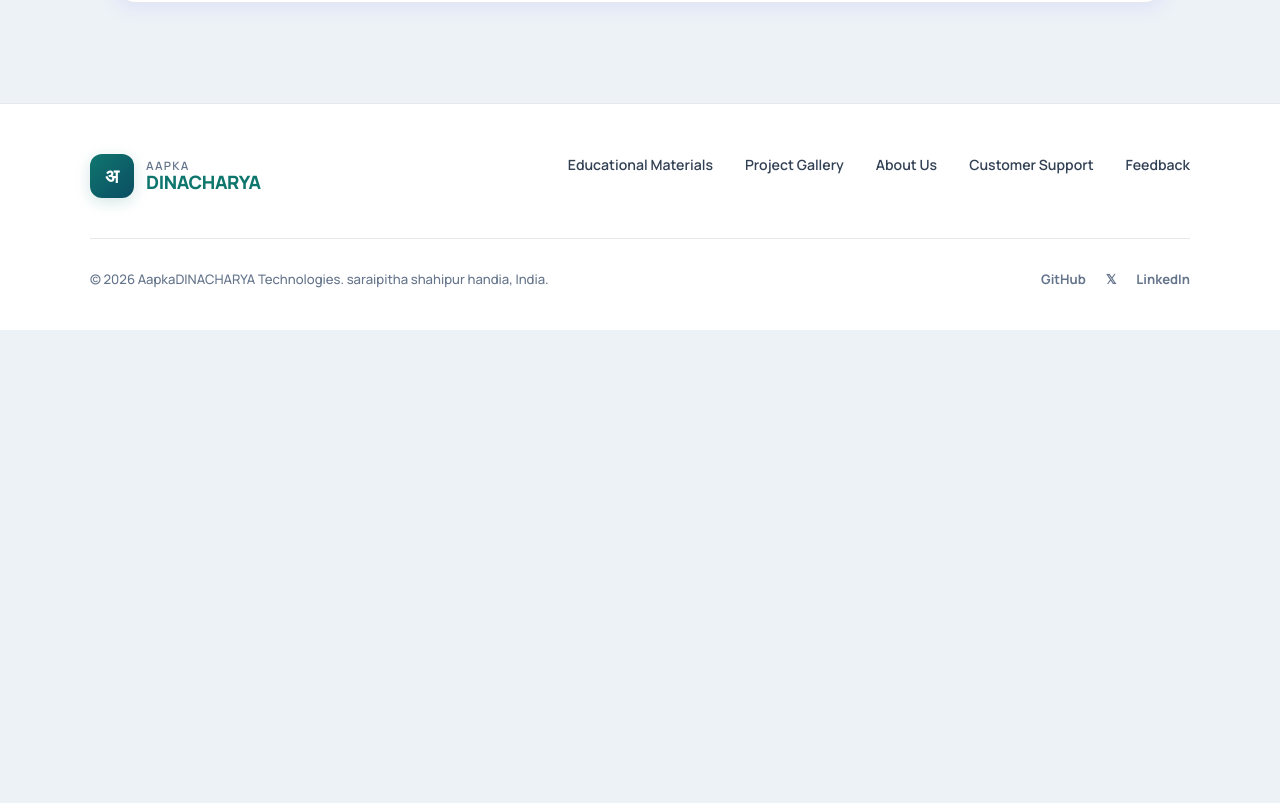
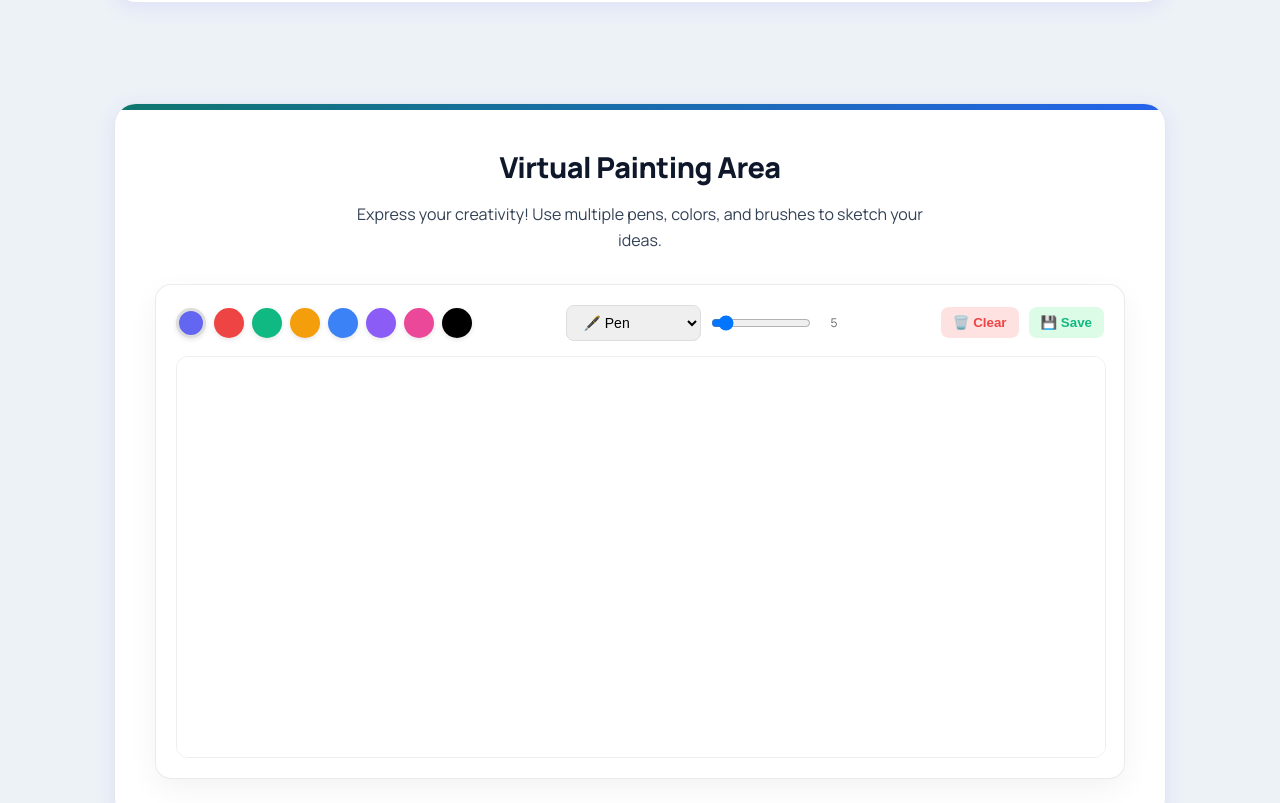
Before and after one commit to tripti249/project2, a website: page frontend/index.html in a window 1280 px wide. Shown: the part 1566-2369 px from the top of the page. Before the commit the page ends 1896 px from the top, so only its background shows below. Drawn offline with nearby package versions, Linux system fonts and the light colour scheme; sample sign-in values are in the browser's storage; a web font is replaced by a local one.

Commit message:
Implement Note-saving backend routes and add React-based Virtual Painting feature

```diff
--- a/frontend/app.js
+++ b/frontend/app.js
@@ -1853,9 +1853,12 @@ function checkEditorState() {
 
 // API Operations
 async function fetchNotes() {
+  const currentToken = localStorage.getItem('adc_token');
+  if (!currentToken) return;
+
   try {
     const res = await fetch(`${API}/notes`, {
-      headers: { 'Authorization': `Bearer ${token}` }
+      headers: { 'Authorization': `Bearer ${currentToken}` }
     });
     const data = await res.json();
     if (data.success) {
@@ -1901,6 +1904,9 @@ async function createNewNote() {
 }
 
 async function saveNote() {
+  const currentToken = localStorage.getItem('adc_token');
+  if (!currentToken) return showToast('Please login to save notes.', 'error');
+
   const noteData = {
     title:   noteTitleInput.value.trim() || 'Untitled Note',
     content: noteEditor.innerHTML
@@ -1914,7 +1920,7 @@ async function saveNote() {
       method,
       headers: {
         'Content-Type': 'application/json',
-        'Authorization': `Bearer ${token}`
+        'Authorization': `Bearer ${currentToken}`
       },
       body: JSON.stringify(noteData)
     });
@@ -1935,10 +1941,13 @@ async function deleteNote() {
   if (!currentNoteId) return showToast('No note selected!', 'info');
   if (!confirm('Are you sure you want to delete this note?')) return;
 
+  const currentToken = localStorage.getItem('adc_token');
+  if (!currentToken) return;
+
   try {
     const res = await fetch(`${API}/notes/${currentNoteId}`, {
       method: 'DELETE',
-      headers: { 'Authorization': `Bearer ${token}` }
+      headers: { 'Authorization': `Bearer ${currentToken}` }
     });
     const data = await res.json();
     if (data.success) {
--- a/frontend/index.html
+++ b/frontend/index.html
@@ -823,6 +823,7 @@ Always maintain balance.</div>
 
   <!-- ══ BTECH RESOURCES (React) ══════════════════════════════ -->
   <div id="react-resources-root"></div>
+  <div id="react-drawing-root"></div>
 
   <!-- ══ FOOTER ════════════════════════════════════════════ -->
   <footer class="dashboard-footer">
@@ -928,6 +929,7 @@ Always maintain balance.</div>
   <script src="motivation.js"></script>
   <script src="react-profile.js"></script>
   <script src="react-resources.js"></script>
+  <script src="react-drawing.js"></script>
 </body>
 
 </html>
--- /dev/null
+++ b/frontend/react-drawing.js
@@ -0,0 +1,231 @@
+(function initializeReactDrawing() {
+  const mountNode = document.getElementById('react-drawing-root');
+  if (!mountNode || !window.React || !window.ReactDOM) return;
+
+  const { useState, useEffect, useRef } = window.React;
+  const h = window.React.createElement;
+
+  function DrawingContainer() {
+    const canvasRef = useRef(null);
+    const [isDrawing, setIsDrawing] = useState(false);
+    const [color, setColor] = useState('#6366f1'); // Default: Indigo
+    const [brushSize, setBrushSize] = useState(5);
+    const [tool, setTool] = useState('brush'); // brush, eraser, highlighter
+    const [history, setHistory] = useState([]);
+
+    useEffect(() => {
+      const canvas = canvasRef.current;
+      if (!canvas) return;
+
+      const ctx = canvas.getContext('2d');
+      // Set canvas size based on parent container
+      const resizeCanvas = () => {
+        const parent = canvas.parentElement;
+        canvas.width = parent.clientWidth - 40; // padding
+        canvas.height = 400;
+        // Restore background
+        ctx.fillStyle = '#ffffff';
+        ctx.fillRect(0, 0, canvas.width, canvas.height);
+      };
+
+      resizeCanvas();
+      window.addEventListener('resize', resizeCanvas);
+      return () => window.removeEventListener('resize', resizeCanvas);
+    }, []);
+
+    const startDrawing = (e) => {
+      const canvas = canvasRef.current;
+      const ctx = canvas.getContext('2d');
+      const rect = canvas.getBoundingClientRect();
+      const x = (e.clientX || e.touches[0].clientX) - rect.left;
+      const y = (e.clientY || e.touches[0].clientY) - rect.top;
+
+      ctx.beginPath();
+      ctx.moveTo(x, y);
+      ctx.lineCap = 'round';
+      ctx.lineJoin = 'round';
+
+      if (tool === 'eraser') {
+        ctx.strokeStyle = '#ffffff';
+        ctx.globalAlpha = 1.0;
+      } else if (tool === 'highlighter') {
+        ctx.strokeStyle = color;
+        ctx.globalAlpha = 0.3;
+      } else {
+        ctx.strokeStyle = color;
+        ctx.globalAlpha = 1.0;
+      }
+
+      ctx.lineWidth = brushSize;
+      setIsDrawing(true);
+    };
+
+    const draw = (e) => {
+      if (!isDrawing) return;
+      const canvas = canvasRef.current;
+      const ctx = canvas.getContext('2d');
+      const rect = canvas.getBoundingClientRect();
+      const x = (e.clientX || (e.touches && e.touches[0].clientX)) - rect.left;
+      const y = (e.clientY || (e.touches && e.touches[0].clientY)) - rect.top;
+
+      ctx.lineTo(x, y);
+      ctx.stroke();
+    };
+
+    const stopDrawing = () => {
+      if (!isDrawing) return;
+      setIsDrawing(false);
+      // Save state to history for simple undo
+      const canvas = canvasRef.current;
+      setHistory(prev => [...prev.slice(-19), canvas.toDataURL()]);
+    };
+
+    const clearCanvas = () => {
+      if (!confirm('Clear the entire canvas?')) return;
+      const canvas = canvasRef.current;
+      const ctx = canvas.getContext('2d');
+      ctx.fillStyle = '#ffffff';
+      ctx.fillRect(0, 0, canvas.width, canvas.height);
+      setHistory([]);
+    };
+
+    const downloadImage = () => {
+      const canvas = canvasRef.current;
+      const link = document.createElement('a');
+      link.download = `AapkaDINACHARYA-Drawing-${new Date().getTime()}.png`;
+      link.href = canvas.toDataURL();
+      link.click();
+    };
+
+    const colors = [
+      '#6366f1', '#ef4444', '#10b981', '#f59e0b', '#3b82f6', '#8b5cf6', '#ec4899', '#000000'
+    ];
+
+    return h(
+      'section',
+      { className: 'resources-section drawing-section', style: { marginTop: '20px' } },
+      h(
+        'div',
+        { className: 'resources-inner' },
+        h(
+          'div',
+          { className: 'resources-content' },
+          h('h2', { className: 'resources-heading' }, 'Virtual Painting Area'),
+          h(
+            'p',
+            { className: 'resources-sub' },
+            'Express your creativity! Use multiple pens, colors, and brushes to sketch your ideas.'
+          ),
+
+          h(
+            'div',
+            { className: 'drawing-app-container', style: {
+              background: '#fff',
+              borderRadius: '16px',
+              padding: '20px',
+              boxShadow: '0 10px 30px rgba(0,0,0,0.05)',
+              border: '1px solid rgba(0,0,0,0.08)'
+            } },
+
+            // Toolbar
+            h(
+              'div',
+              { className: 'drawing-toolbar', style: {
+                display: 'flex',
+                flexWrap: 'wrap',
+                gap: '15px',
+                marginBottom: '15px',
+                alignItems: 'center',
+                justifyContent: 'space-between'
+              } },
+
+              // Colors
+              h(
+                'div',
+                { className: 'color-palette', style: { display: 'flex', gap: '8px' } },
+                colors.map(c => h('button', {
+                  key: c,
+                  onClick: () => { setColor(c); setTool(tool === 'eraser' ? 'brush' : tool); },
+                  style: {
+                    width: '30px',
+                    height: '30px',
+                    borderRadius: '50%',
+                    background: c,
+                    border: color === c && tool !== 'eraser' ? '3px solid #ddd' : 'none',
+                    cursor: 'pointer',
+                    boxShadow: '0 2px 5px rgba(0,0,0,0.1)',
+                    transition: 'transform 0.2s'
+                  },
+                  onMouseEnter: (e) => e.target.style.transform = 'scale(1.1)',
+                  onMouseLeave: (e) => e.target.style.transform = 'scale(1)'
+                }))
+              ),
+
+              // Tools & Sizes
+              h(
+                'div',
+                { style: { display: 'flex', gap: '10px', alignItems: 'center' } },
+                h('select', {
+                  value: tool,
+                  onChange: (e) => setTool(e.target.value),
+                  style: { padding: '8px 12px', borderRadius: '8px', border: '1px solid #ddd', fontSize: '14px' }
+                },
+                  h('option', { value: 'brush' }, '🖋️ Pen'),
+                  h('option', { value: 'highlighter' }, '🖍️ Highlighter'),
+                  h('option', { value: 'eraser' }, '🧽 Eraser')
+                ),
+                h('input', {
+                  type: 'range',
+                  min: '1',
+                  max: '50',
+                  value: brushSize,
+                  onChange: (e) => setBrushSize(parseInt(e.target.value)),
+                  style: { width: '100px', cursor: 'pointer' }
+                }),
+                h('span', { style: { fontSize: '12px', color: '#666', width: '25px' } }, brushSize)
+              ),
+
+              // Actions
+              h(
+                'div',
+                { style: { display: 'flex', gap: '10px' } },
+                h('button', {
+                  onClick: clearCanvas,
+                  title: 'Clear Canvas',
+                  style: { padding: '8px 12px', borderRadius: '8px', background: '#fee2e2', color: '#ef4444', border: 'none', cursor: 'pointer', fontWeight: 'bold' }
+                }, '🗑️ Clear'),
+                h('button', {
+                  onClick: downloadImage,
+                  title: 'Download Painting',
+                  style: { padding: '8px 12px', borderRadius: '8px', background: '#dcfce7', color: '#10b981', border: 'none', cursor: 'pointer', fontWeight: 'bold' }
+                }, '💾 Save')
+              )
+            ),
+
+            // Canvas Area
+            h('canvas', {
+              ref: canvasRef,
+              onMouseDown: startDrawing,
+              onMouseMove: draw,
+              onMouseUp: stopDrawing,
+              onMouseOut: stopDrawing,
+              onTouchStart: startDrawing,
+              onTouchMove: draw,
+              onTouchEnd: stopDrawing,
+              style: {
+                display: 'block',
+                background: '#ffffff',
+                cursor: 'crosshair',
+                borderRadius: '12px',
+                border: '1px solid #eee',
+                touchAction: 'none' // Prevent scrolling while drawing on mobile
+              }
+            })
+          )
+        )
+      )
+    );
+  }
+
+  window.ReactDOM.createRoot(mountNode).render(h(DrawingContainer));
+})();
```
Also changed, not shown: server.js (+55 -0 lines).
